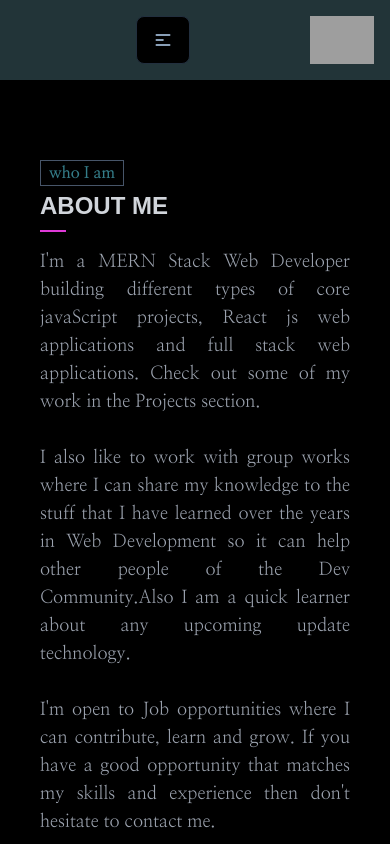
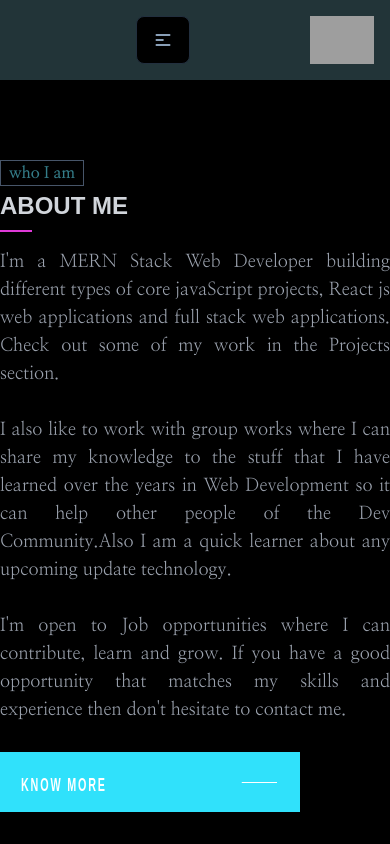
Before and after one commit to jharnakhatun2/jharna-portfolio, a React (Create React App) app: page /about in a window 390 px wide. Shown: the top 844 px of the page. Built offline with nearby package versions, Linux system fonts and the light colour scheme; grey boxes are pictures that could not be loaded; a web font is replaced by a local one; what tw-elements would draw is missing.

Commit message:
added about section update

```diff
--- a/src/Pages/About/About.js
+++ b/src/Pages/About/About.js
@@ -8,7 +8,7 @@ const About = () => {
   useTitle("About");
   return (
     <div className="bg-black">
-      <div className="grid grid-cols-1 lg:grid-cols-2 gap-20 px-10 md:px-20 lg:px-20 py-20">
+      <div className="container overflow-hidden grid grid-cols-1 lg:grid-cols-2 gap-20 px-0 md:px-10 lg:px-20 py-20 mx-auto">
         <div className="pb-12">
           <p className="text-[#357e8a] font-bold mb-1 border w-fit px-2 border-slate-600">who I am</p>
           <h1 className="text-2xl font-bold text-gray-300">ABOUT ME</h1>
@@ -27,8 +27,10 @@ const About = () => {
             grow. If you have a good opportunity that matches my skills and
             experience then don't hesitate to contact me.
           </p>
-          <Link to="/about">
-          <MainButton >KNOW MORE</MainButton>
+          <Link to="/about" >
+
+          <MainButton>KNOW MORE</MainButton>
+
           </Link>
         </div>
         <div>
--- a/src/Pages/Projects/Projects.js
+++ b/src/Pages/Projects/Projects.js
@@ -39,7 +39,7 @@ const Projects = () => {
               key={id}
               className="card md:card-side lg:card-side bg-neutral shadow-xl"
             >
-              <figure className="w-1/2 h-[388px]">
+              <figure className=" w-full h-auto md:w-full md:h-[350px] lg:w-1/2 lg:h-[388px]">
                 <img src={image} alt="Album" className="w-full h-auto" />
               </figure>
               <div className="card-body w-full lg:w-1/2">
```
